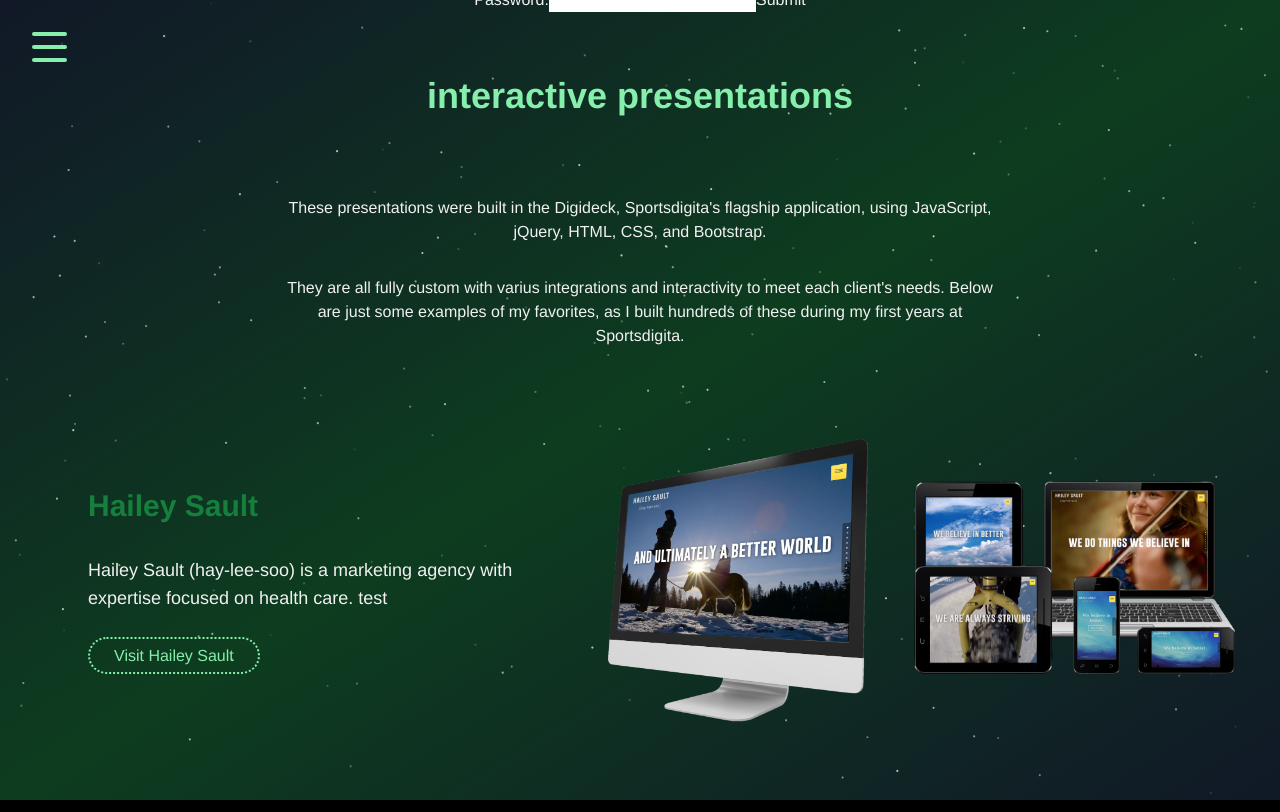
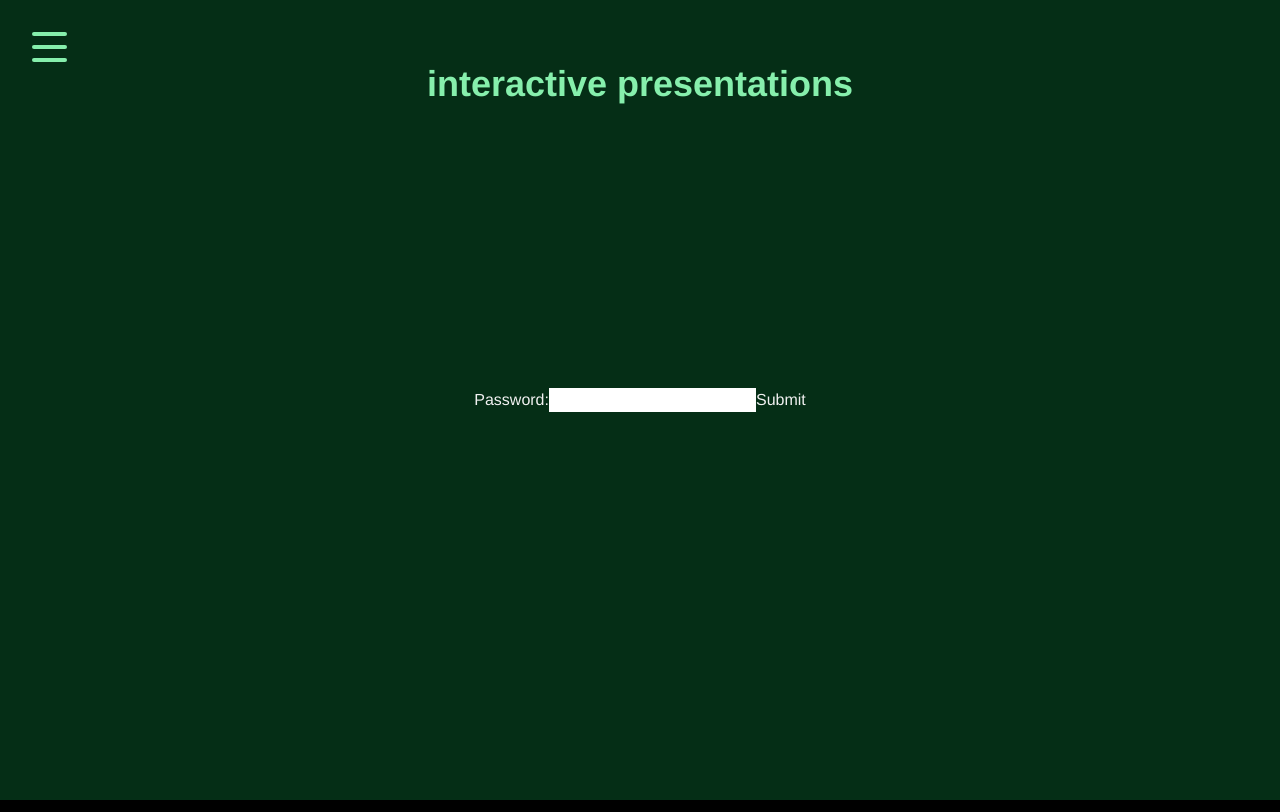
Before and after one commit to mhuebsch/myDevWebsite, a Next.js app: page /projects/interactive-presentations in a window 1280 px wide. Built offline with nearby package versions, Linux system fonts and the light colour scheme.

Commit message:
add tailwind css to form style

```diff
--- a/app/projects/interactive-presentations/page.js
+++ b/app/projects/interactive-presentations/page.js
@@ -57,7 +57,7 @@
   // Main render return
   return (
     <div className="flex flex-col justify-center items-center h-screen w-screen max-w-full sm:max-w-[70%] lg:max-w-[1200px] mx-auto">
-      <form onSubmit={handleSubmit}>
+      <form onSubmit={handleSubmit} className="absolute w-full h-full flex justify-center items-center bg-green-950">
         <label>
           Password:
           <input
```
